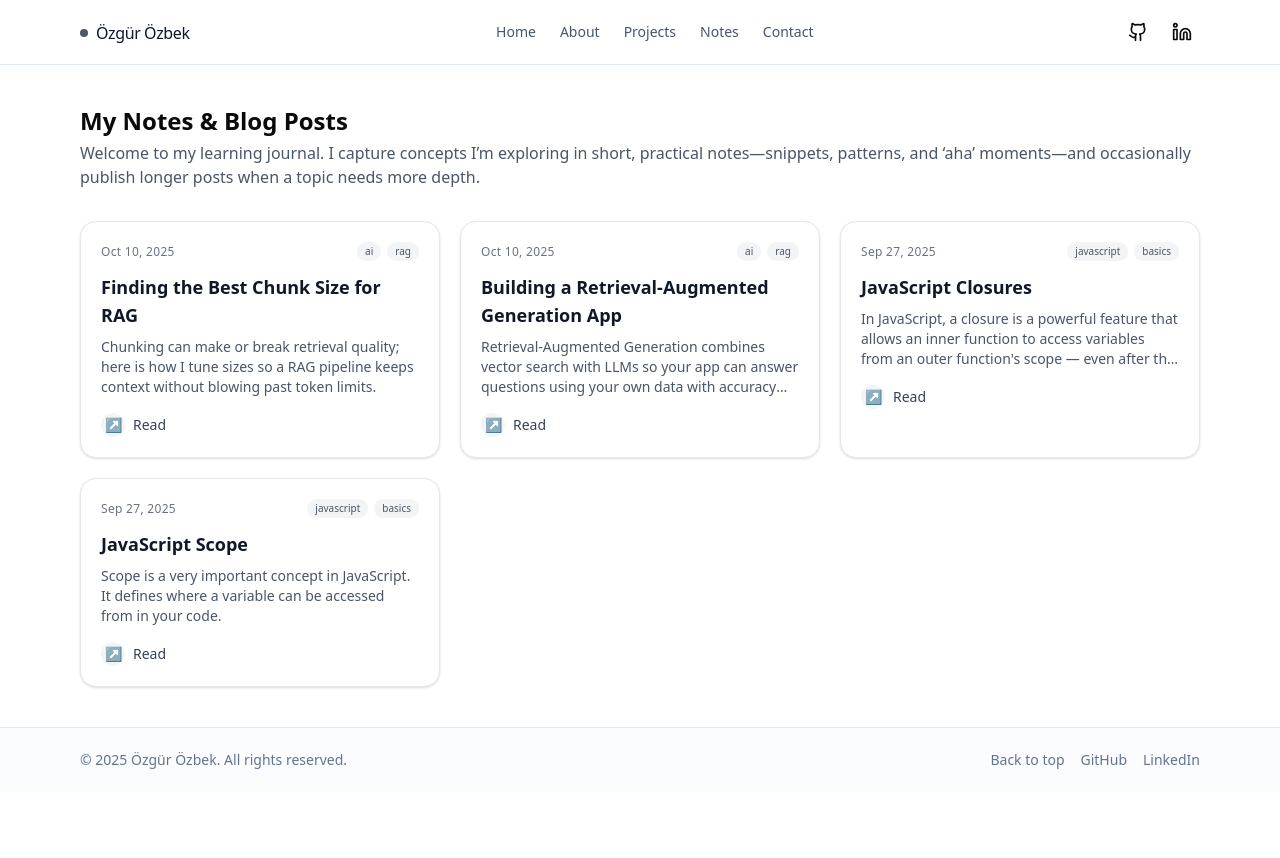
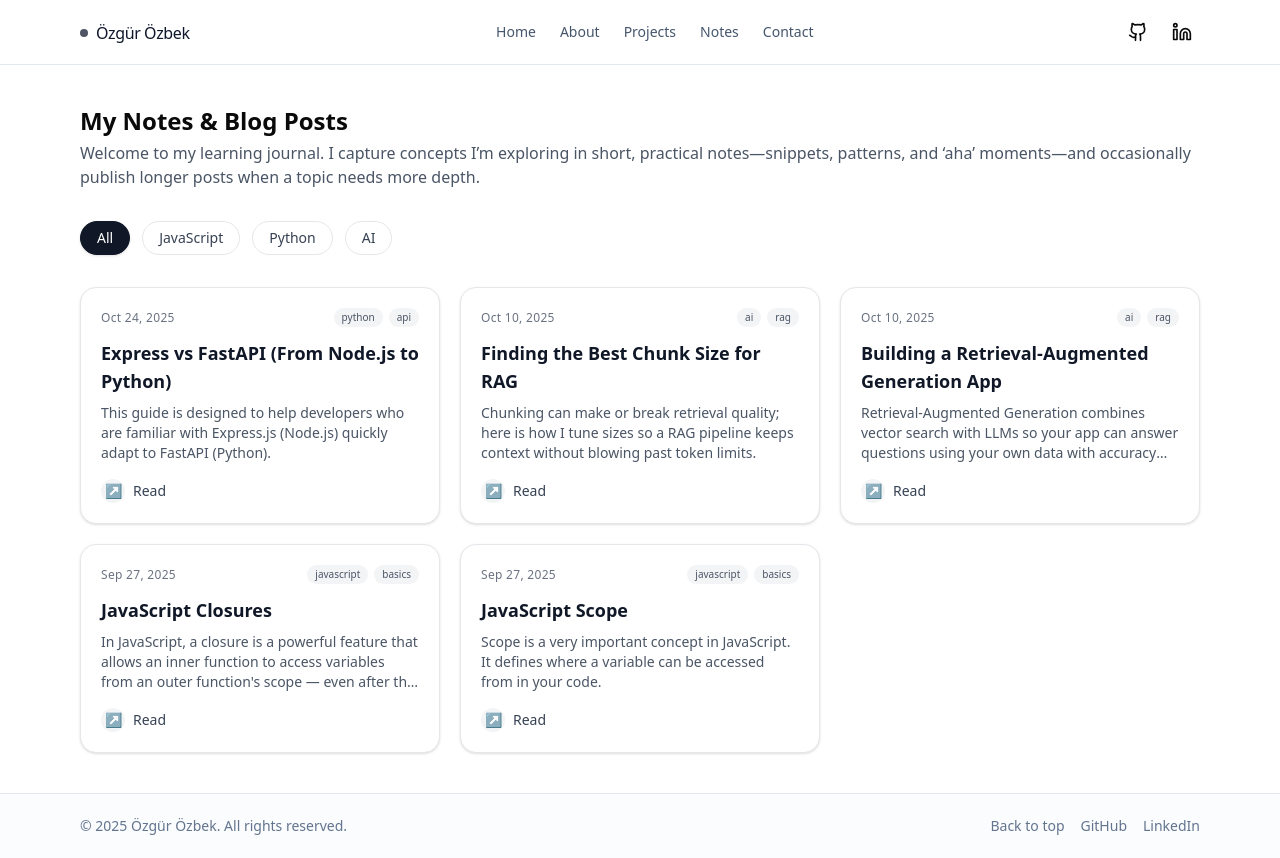
Before and after one commit to ozgurozbekuk/newportfoliopage, a React (Vite) app: page /notes in a window 1280 px wide. Before the commit the page ends 800 px from the top, so only its background shows below. Built offline with nearby package versions, Linux system fonts and the light colour scheme.

Commit message:
added categories to the notes page

```diff
--- a/src/data/posts.js
+++ b/src/data/posts.js
@@ -4,6 +4,7 @@ export const posts = [
     title: "JavaScript Scope",
     date: "2025-09-27",
     tags: ["javascript", "basics"],
+    category: "JavaScript",
     excerpt:
       "Scope is a very important concept in JavaScript. It defines where a variable can be accessed from in your code.",
   },
@@ -12,6 +13,7 @@ export const posts = [
     title: "JavaScript Closures",
     date: "2025-09-27",
     tags: ["javascript", "basics"],
+    category: "JavaScript",
     excerpt:
       "In JavaScript, a closure is a powerful feature that allows an inner function to access variables from an outer function's scope — even after the outer function has returned.",
   },
@@ -20,6 +22,7 @@ export const posts = [
     title: "Building a Retrieval-Augmented Generation App",
     date: "2025-10-10",
     tags: ["ai", "rag", "llm"],
+    category: "AI",
     excerpt:
       "Retrieval-Augmented Generation combines vector search with LLMs so your app can answer questions using your own data with accuracy and context.",
   },
@@ -28,15 +31,17 @@ export const posts = [
     title: "Finding the Best Chunk Size for RAG",
     date: "2025-10-10",
     tags: ["ai", "rag", "chunking"],
+    category: "AI",
     excerpt:
       "Chunking can make or break retrieval quality; here is how I tune sizes so a RAG pipeline keeps context without blowing past token limits.",
   },
-  // {
-  //   slug: "expvsfastapi",
-  //   title: "Express → FastAPI Migration Guide (From Node.js to Python)",
-  //   date: "2025-10-24",
-  //   tags: ["pytohn", "api", "express","fastapi"],
-  //   excerpt:
-  //     "This guide is designed to help developers who are familiar with Express.js (Node.js) quickly adapt to FastAPI (Python).",
-  // },
+  {
+    slug: "expvsfastapi",
+    title: "Express vs FastAPI (From Node.js to Python)",
+    date: "2025-10-24",
+    tags: ["python", "api", "express", "fastapi"],
+    category: "Python",
+    excerpt:
+      "This guide is designed to help developers who are familiar with Express.js (Node.js) quickly adapt to FastAPI (Python).",
+  },
 ];
--- a/src/pages/notes/NotesList.jsx
+++ b/src/pages/notes/NotesList.jsx
@@ -1,3 +1,4 @@
+import { useMemo, useState } from "react";
 import { posts } from "../../data/posts";
 import NoteCard from "./NoteCard";
 
@@ -5,6 +6,14 @@ import NoteCard from "./NoteCard";
 
 
 export default function NotesList() {
+  const categories = ["All", "JavaScript", "Python", "AI"];
+  const [selectedCategory, setSelectedCategory] = useState("All");
+
+  const sortedPosts = useMemo(() => posts.slice().reverse(), []);
+  const filteredPosts =
+    selectedCategory === "All"
+      ? sortedPosts
+      : sortedPosts.filter((post) => post.category === selectedCategory);
 
 
   return (
@@ -15,9 +24,41 @@ export default function NotesList() {
           Welcome to my learning journal. I capture concepts I’m exploring in short, practical notes—snippets, patterns, and ‘aha’ moments—and occasionally publish longer posts when a topic needs more depth.
         </p>
       </header>
-      {posts.length === 0 && <div><p className="text-center text-5xl font-bold my-10">Coming Soon!</p></div>}
+
+      <div className="mb-8 flex flex-wrap gap-3">
+        {categories.map((category) => {
+          const isActive = selectedCategory === category;
+          return (
+            <button
+              key={category}
+              type="button"
+              onClick={() => setSelectedCategory(category)}
+              className={`rounded-full border px-4 py-1.5 text-sm font-medium transition-colors ${
+                isActive
+                  ? "border-gray-900 bg-gray-900 text-white shadow"
+                  : "border-gray-200 bg-white text-gray-700 hover:border-gray-400"
+              }`}
+            >
+              {category}
+            </button>
+          );
+        })}
+      </div>
+
+      {sortedPosts.length === 0 && (
+        <div>
+          <p className="my-10 text-center text-5xl font-bold">Coming Soon!</p>
+        </div>
+      )}
+      {sortedPosts.length > 0 && filteredPosts.length === 0 && (
+        <div>
+          <p className="my-10 text-center text-lg text-gray-600">
+            No notes in this category yet — check back soon.
+          </p>
+        </div>
+      )}
       <div className="grid grid-cols-1 sm:grid-cols-2 lg:grid-cols-3 gap-5">
-        {posts?.slice().reverse().map((p) => (
+        {filteredPosts.map((p) => (
           <NoteCard key={p.slug} post={p} />
         ))}
       </div>
```
Also changed, not shown: src/data/notescontent/expvsfastapi.txt.
